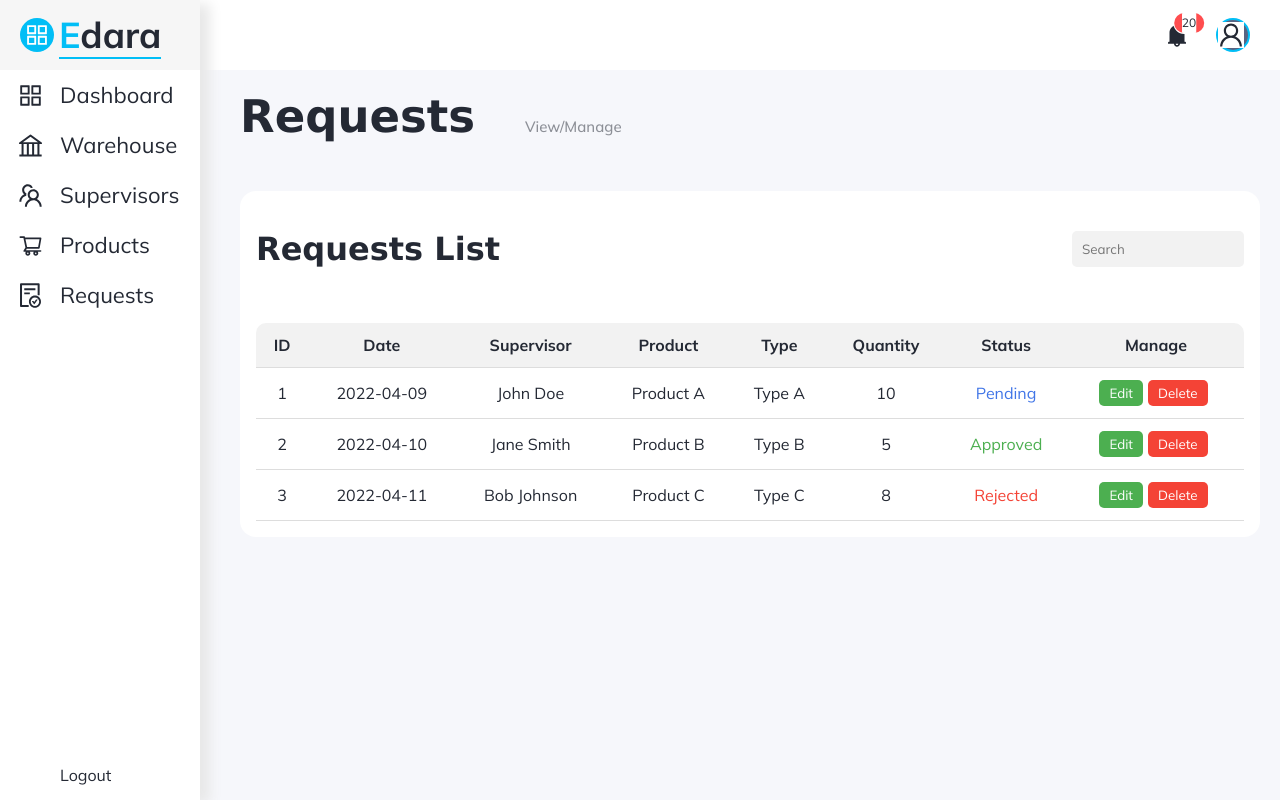
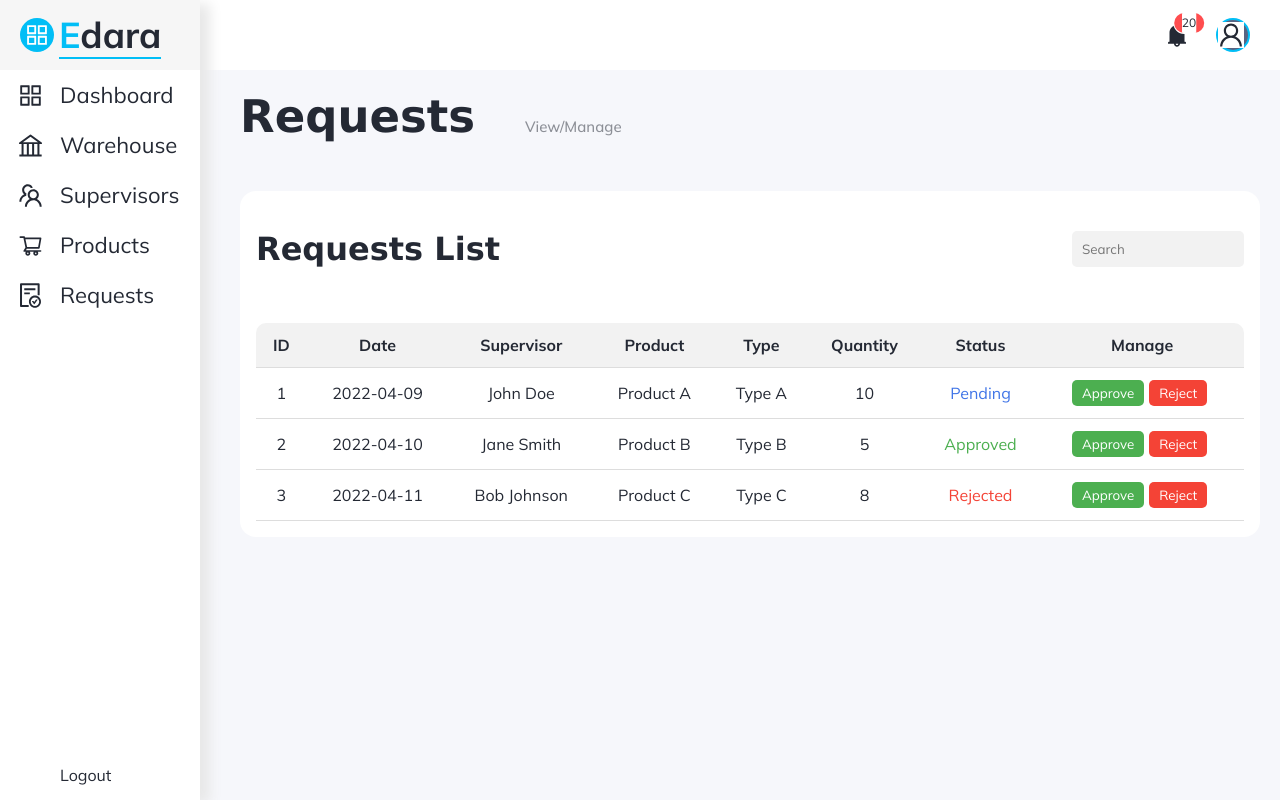
Before and after one commit to FatmaElzahraaAdham/InventorySys, a React (Create React App) app: page /Request in a window 1280 px wide. Built offline with nearby package versions, Linux system fonts and the light colour scheme.

Commit message:
feat: buttons' text in table rows can be customized

```diff
--- a/src/App.js
+++ b/src/App.js
@@ -4,14 +4,19 @@ import Sidebar from "./components/Sidebar";
 import  Content  from "./components/Content";
 
 import Login from "./components/Login";
-import { Outlet } from "react-router-dom";
 
 function App(){
-    return <div className="App">
-   <Header/>
-    <Sidebar/>
-    <Content />
-    </div>
+    if(true) {  // if user is logged in
+        return(
+        <div className="App">
+            <Header/>
+            <Sidebar/>
+            <Content />
+        </div>);
+    }
+    return (<div>
+            <Login/>
+        </div>);
 }
 
 
--- a/src/components/DeleteButton.js
+++ b/src/components/DeleteButton.js
@@ -1,12 +1,13 @@
 import React from 'react';
 import "../styles/EditDeleteBtns.css"
 
-const DeleteButton = ({ onClick }) => {
+const DeleteButton = ({ onClick, buttonText }) => {
     return (
         <button className="delete-btn" onClick={onClick}>
-            Delete
+            {buttonText}
         </button>
     );
 };
 
+
 export default DeleteButton;
--- a/src/components/EditButton.js
+++ b/src/components/EditButton.js
@@ -1,10 +1,10 @@
 import React from 'react';
 import "../styles/EditDeleteBtns.css"
 
-const EditButton = ({ onClick }) => {
+const EditButton = ({ onClick, buttonText }) => {
     return (
         <button className="edit-btn" onClick={onClick}>
-            Edit
+            {buttonText}
         </button>
     );
 };
--- a/src/components/Table.js
+++ b/src/components/Table.js
@@ -2,7 +2,7 @@ import React from 'react';
 import TableRow from './TableRow';
 import "../styles/Table.css"
 
-const Table = ({ data, columns, onEdit, onDelete, editButton, deleteButton }) => {
+const Table = ({ data, columns, onEdit, onDelete, editButton, editButtonText, deleteButton, deleteButtonText }) => {
     return (
         <table className="table">
             <thead>
@@ -20,7 +20,9 @@ const Table = ({ data, columns, onEdit, onDelete, editButton, deleteButton }) =>
                     item={item}
                     columns={columns}
                     editButton={editButton}
+                    editButtonText={editButtonText}
                     deleteButton={deleteButton}
+                    deleteButtonText={deleteButtonText}
                     onEdit={onEdit}
                     onDelete={onDelete}
                 />
--- a/src/components/TableRow.js
+++ b/src/components/TableRow.js
@@ -2,7 +2,7 @@ import React from 'react';
 import EditButton from './EditButton';
 import DeleteButton from './DeleteButton';
 
-const TableRow = ({ item, columns, editButton, deleteButton, onEdit, onDelete }) => {
+const TableRow = ({ item, columns, editButton, editButtonText, deleteButton, deleteButtonText, onEdit, onDelete }) => {
     return (
         <tr>
             {columns.map((column) => (
@@ -19,10 +19,10 @@ const TableRow = ({ item, columns, editButton, deleteButton, onEdit, onDelete })
             ))}
             <td>
                 {editButton && onEdit && (
-                    <EditButton onClick={() => onEdit(item)} />
+                    <EditButton onClick={() => onEdit(item)} buttonText={editButtonText}/>
                 )}
                 {deleteButton && onDelete && (
-                    <DeleteButton onClick={() => onDelete(item)} />
+                    <DeleteButton onClick={() => onDelete(item)} buttonText={deleteButtonText}/>
                 )}
             </td>
         </tr>
--- a/src/pages/Request.js
+++ b/src/pages/Request.js
@@ -38,11 +38,11 @@ function Request() {
     const columns = ['ID', 'Date', 'Supervisor', 'Product', 'Type', 'Quantity', 'Status'];
 
     let handleDelete = (item) => {
-        console.log(item.name + " was deleted")
+        console.log("ID#" + item.id + " was deleted")
     };
 
     let handleEdit = (item) => {
-        console.log(item.name + " was edited")
+        console.log("ID#" + item.id + " was edited")
     };
 
     return (
@@ -62,7 +62,9 @@ function Request() {
                         onEdit={handleEdit}
                         onDelete={handleDelete}
                         editButton={<EditButton/>}
+                        editButtonText={"Approve"}
                         deleteButton={<DeleteButton/>}
+                        deleteButtonText={"Reject"}
                     />
                 </div>
             </div>
--- a/src/pages/Warehouse.js
+++ b/src/pages/Warehouse.js
@@ -78,7 +78,9 @@ function Warehouse() {
                         onEdit={handleEdit}
                         onDelete={handleDelete}
                         editButton={<EditButton/>}
+                        editButtonText="Edit"
                         deleteButton={<DeleteButton/>}
+                        deleteButtonText="Delete"
                     />
                 </div>
             </div>
```
